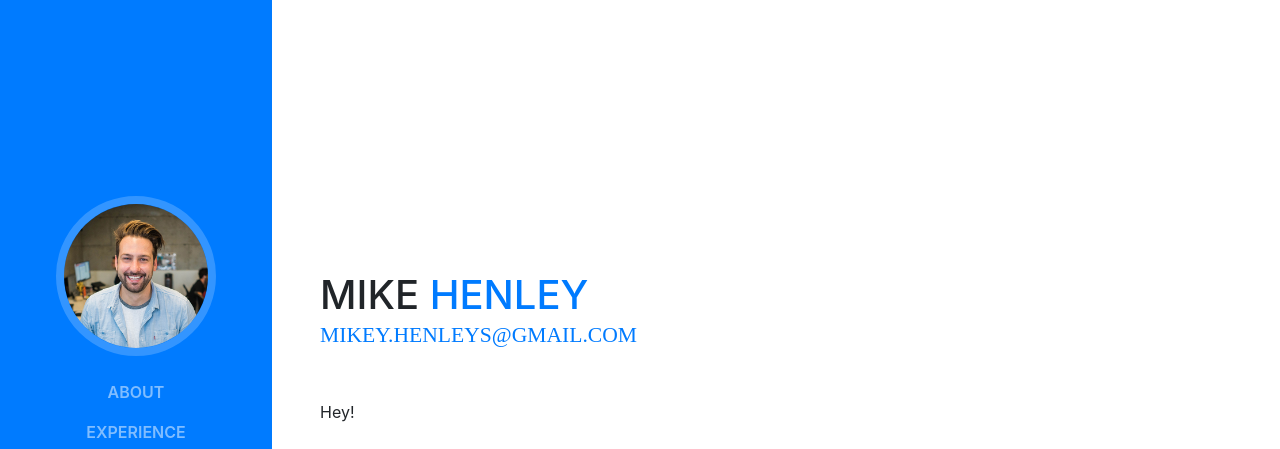
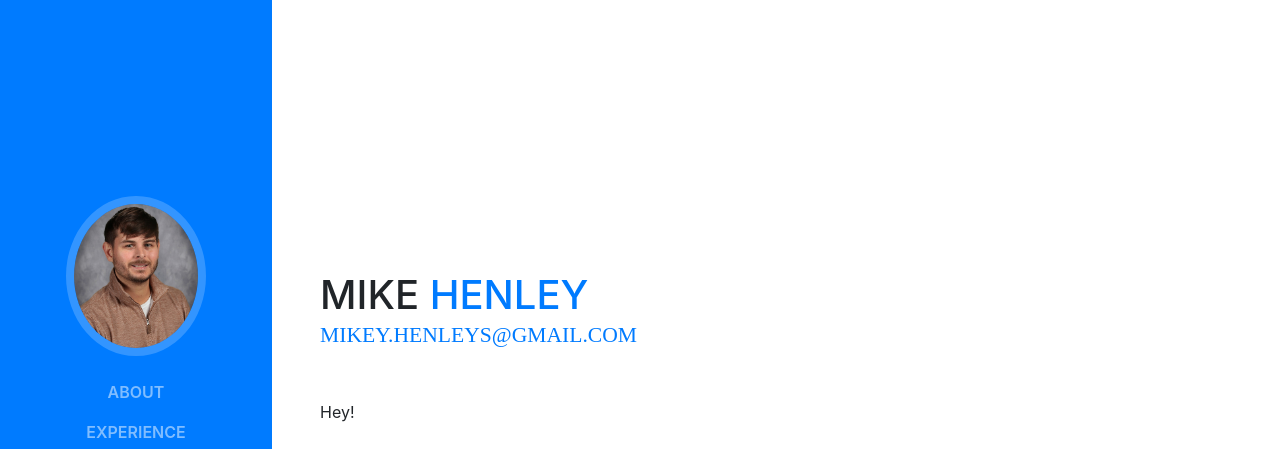
Before and after one commit to mik3ymikes/mike_henley, a website with bundled scripts: page index.html in a window 1280 px wide. Shown: the top 449 px of the page. Built offline with nearby package versions, Linux system fonts and the light colour scheme; a web font is replaced by a local one.

Commit message:
upload photo

```diff
--- a/index.html
+++ b/index.html
@@ -31,7 +31,7 @@
       <a class="navbar-brand js-scroll-trigger" href="#page-top">
         <span class="d-block d-lg-none">Start Bootstrap</span>
         <span class="d-none d-lg-block">
-          <img class="img-fluid img-profile rounded-circle mx-auto mb-2" src="img/profile.jpg" alt="">
+          <img class="img-fluid img-profile rounded-circle mx-auto mb-2" src="img/shrunkPhoto .jpg" alt="">
         </span>
       </a>
       <button class="navbar-toggler" type="button" data-toggle="collapse" data-target="#navbarSupportedContent" aria-controls="navbarSupportedContent" aria-expanded="false" aria-label="Toggle navigation">
```
